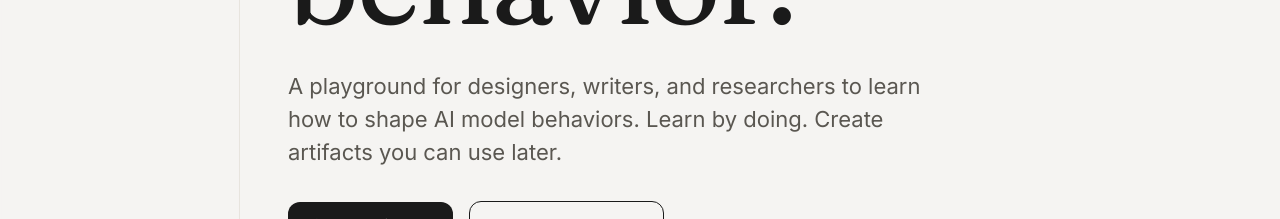
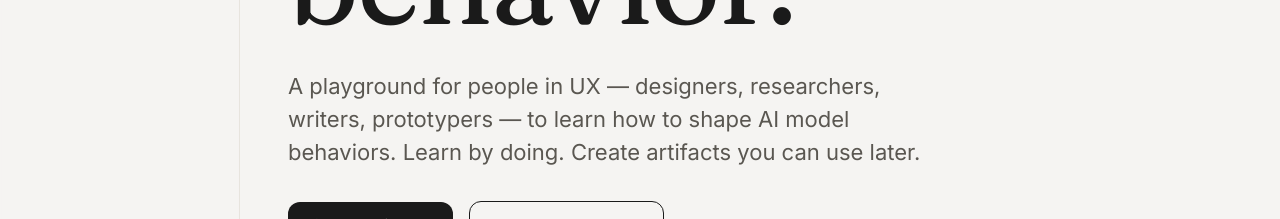
Before and after one commit to jessholbrook/shape, a Next.js app: page / in a window 1280 px wide. Shown: the part 336-555 px from the top of the page. Built offline with nearby package versions, Linux system fonts and the light colour scheme; no server answers.

Commit message:
Audience line: keep "people in UX", name the four roles in dashes

```diff
--- a/app/layout.tsx
+++ b/app/layout.tsx
@@ -39,7 +39,7 @@ function siteOrigin(): string {
 }
 
 const DESCRIPTION =
-  "A playground for designers, writers, and researchers to learn how to shape AI model behaviors. Learn by doing. Create artifacts you can use later.";
+  "A playground for people in UX — designers, researchers, writers, prototypers — to learn how to shape AI model behaviors. Learn by doing. Create artifacts you can use later.";
 
 export const metadata: Metadata = {
   metadataBase: new URL(siteOrigin()),
--- a/app/page.tsx
+++ b/app/page.tsx
@@ -19,9 +19,9 @@ export default function Home() {
         </h1>
 
         <p className="font-sans text-[18px] md:text-[22px] leading-[1.5] text-ink-muted mt-8 max-w-2xl">
-          A playground for designers, writers, and researchers to learn how
-          to shape AI model behaviors. Learn by doing. Create artifacts you
-          can use later.
+          A playground for people in UX — designers, researchers, writers,
+          prototypers — to learn how to shape AI model behaviors. Learn by
+          doing. Create artifacts you can use later.
         </p>
 
         <div className="mt-8 flex flex-wrap items-center gap-4">
```
Also changed, not shown: 1 other file (tests, documents, lock files or other folders).
